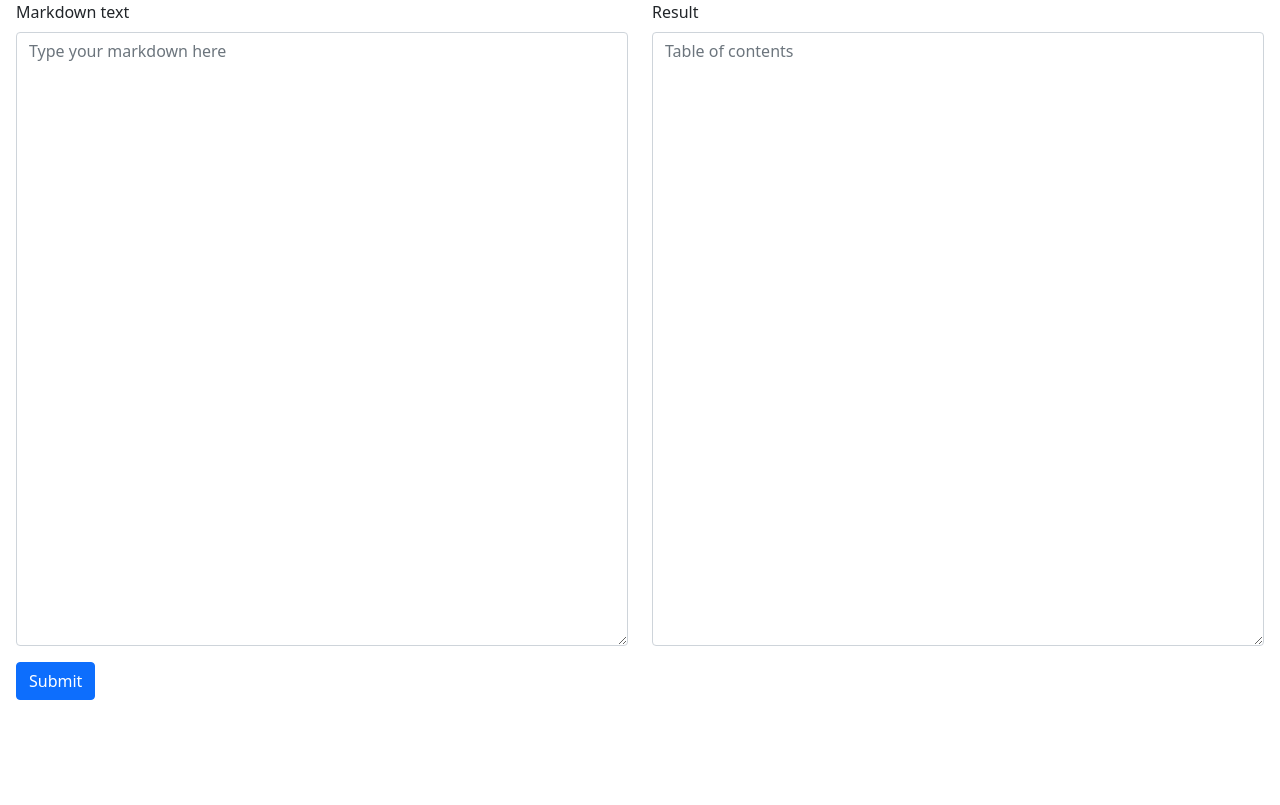
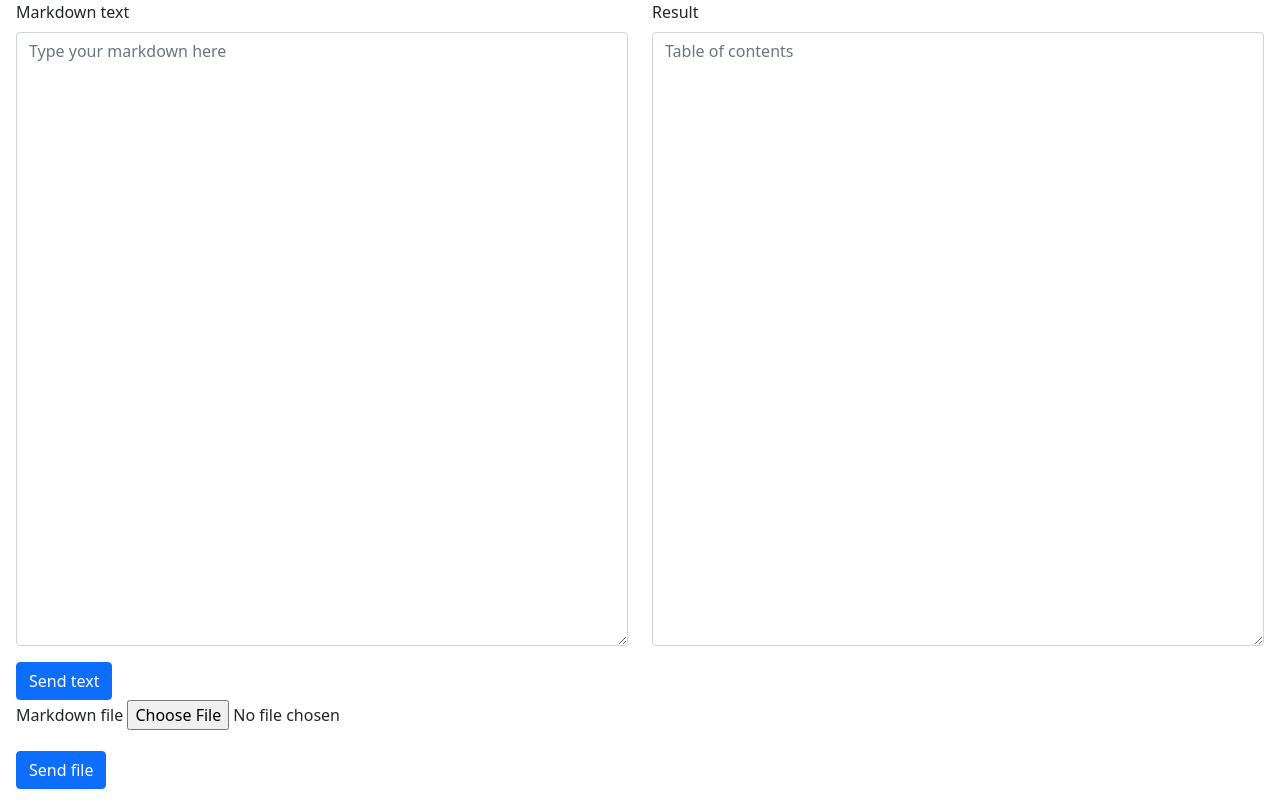
Before and after one commit to mezgoodle/TOC-generator, a Flask app: page / in a window 1280 px wide. Before the commit the page ends 700 px from the top, so only its background shows below. Run offline with Flask 2, Linux system fonts and the light colour scheme; some libraries are stand-ins or nearby versions.

Commit message:
Make form for the files

```diff
--- a/templates/index.html
+++ b/templates/index.html
@@ -21,7 +21,14 @@
               <label for="textarea1" class="form-label">Markdown text</label>
               <textarea class="form-control" rows="{{rows}}" id="textarea1" name="text" placeholder="Type your markdown here">{% if input %}{{input}}{% endif %}</textarea>
             </div>
-            <button type="submit" class="btn btn-primary">Submit</button>
+            <button type="submit" class="btn btn-primary">Send text</button>
+          </form>
+          <form method="POST" action="/file" enctype="multipart/form-data">
+            <div class="mb-3">
+              <label for="file" class="form-label">Markdown file</label>
+              <input type="file" name="file" id="file">
+            </div>
+            <button type="submit" class="btn btn-primary mb-3">Send file</button>
           </form>
         </div>
         <div class="col">
```
